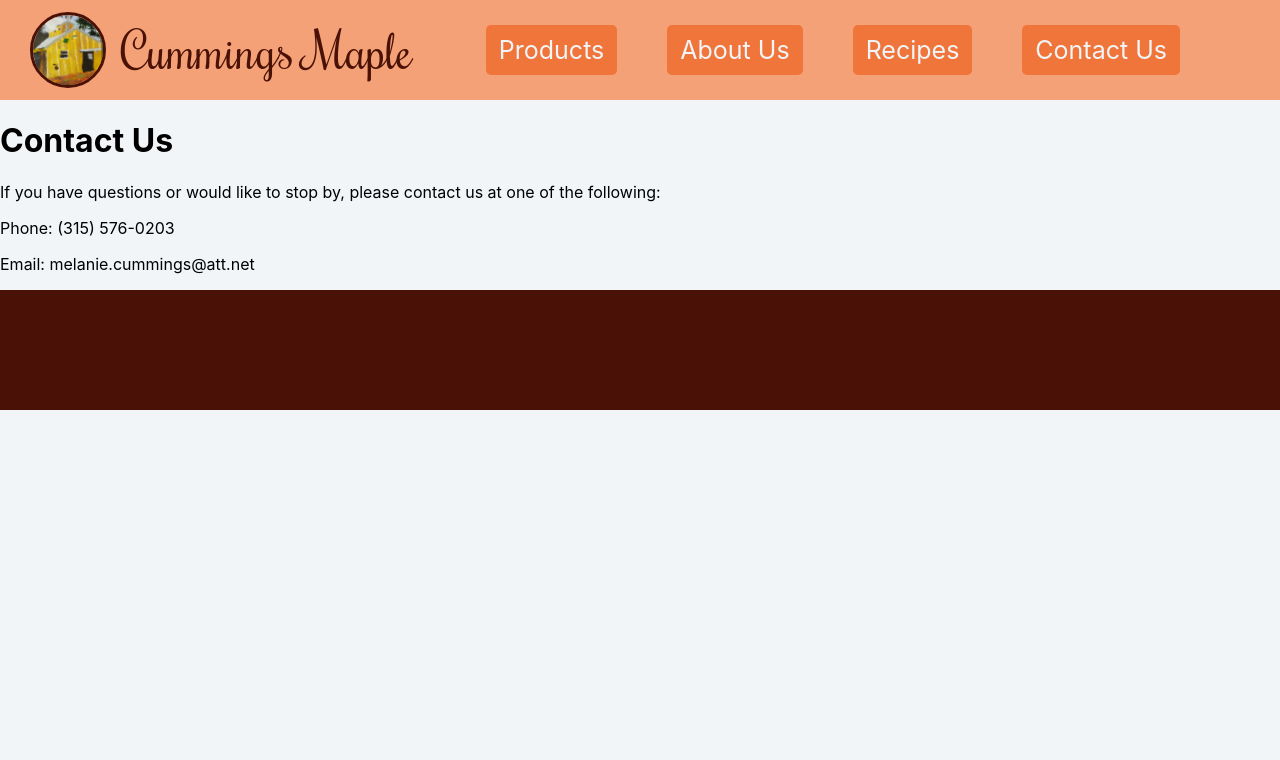
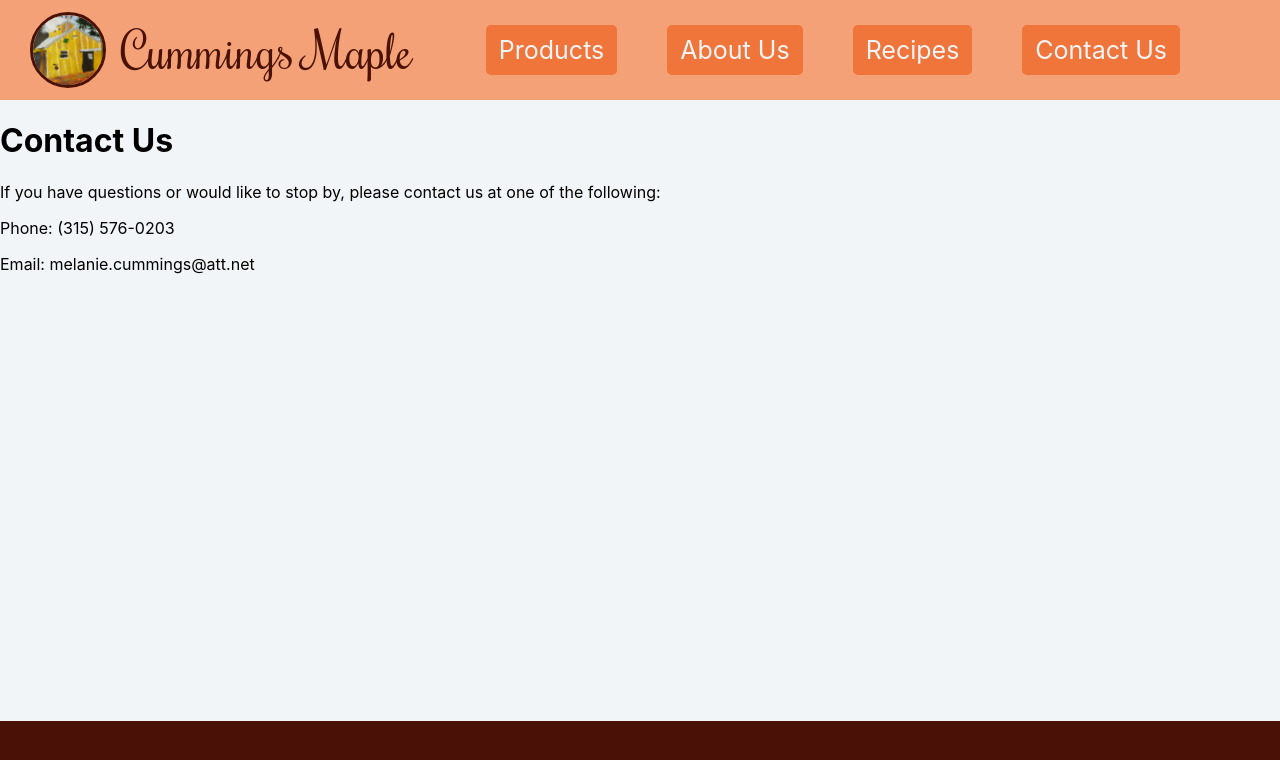
Before and after one commit to LaurenCummings/cummings-maple-vite, a React (Vite) app: page /cummings-maple-vite/ContactUs in a window 1280 px wide. Shown: the top 760 px of the page. Built offline with nearby package versions, Linux system fonts and the light colour scheme.

Commit message:
added min-height to contact page

```diff
--- a/src/css/ContactPage.css
+++ b/src/css/ContactPage.css
@@ -0,0 +1,3 @@
+.contact-page {
+    min-height: calc(100vh - 120px - 80px);
+}
```
